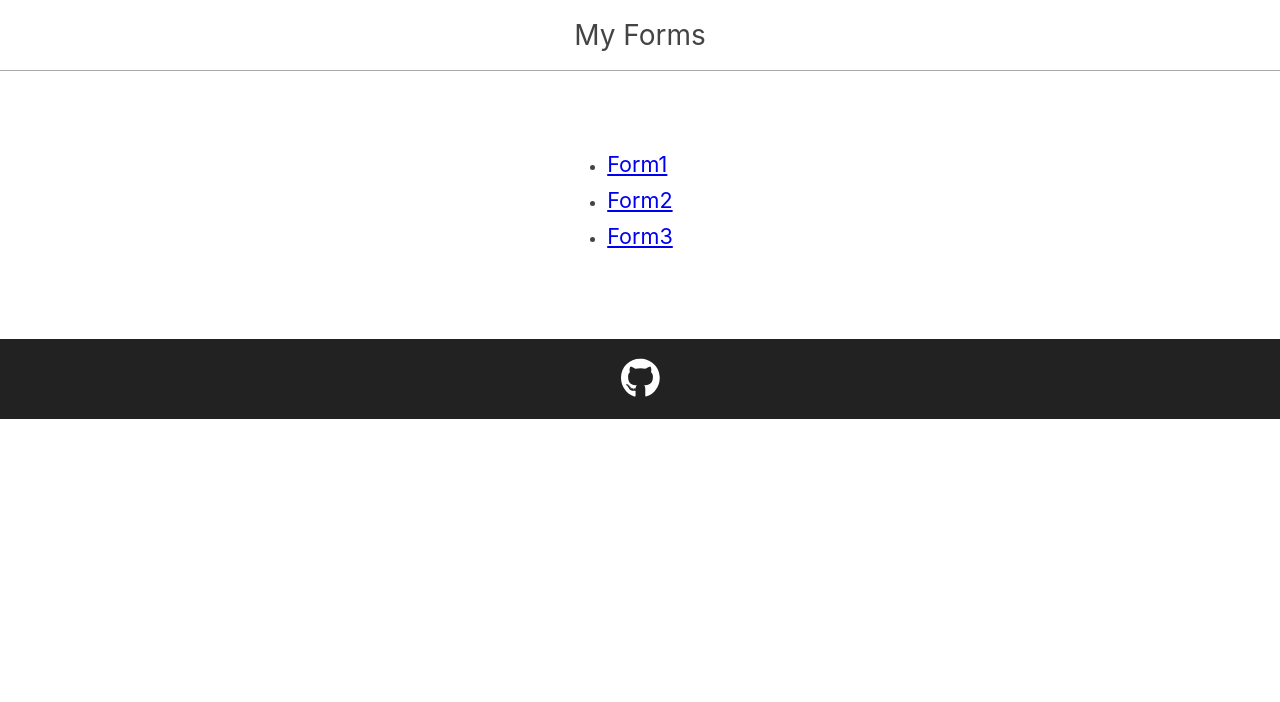
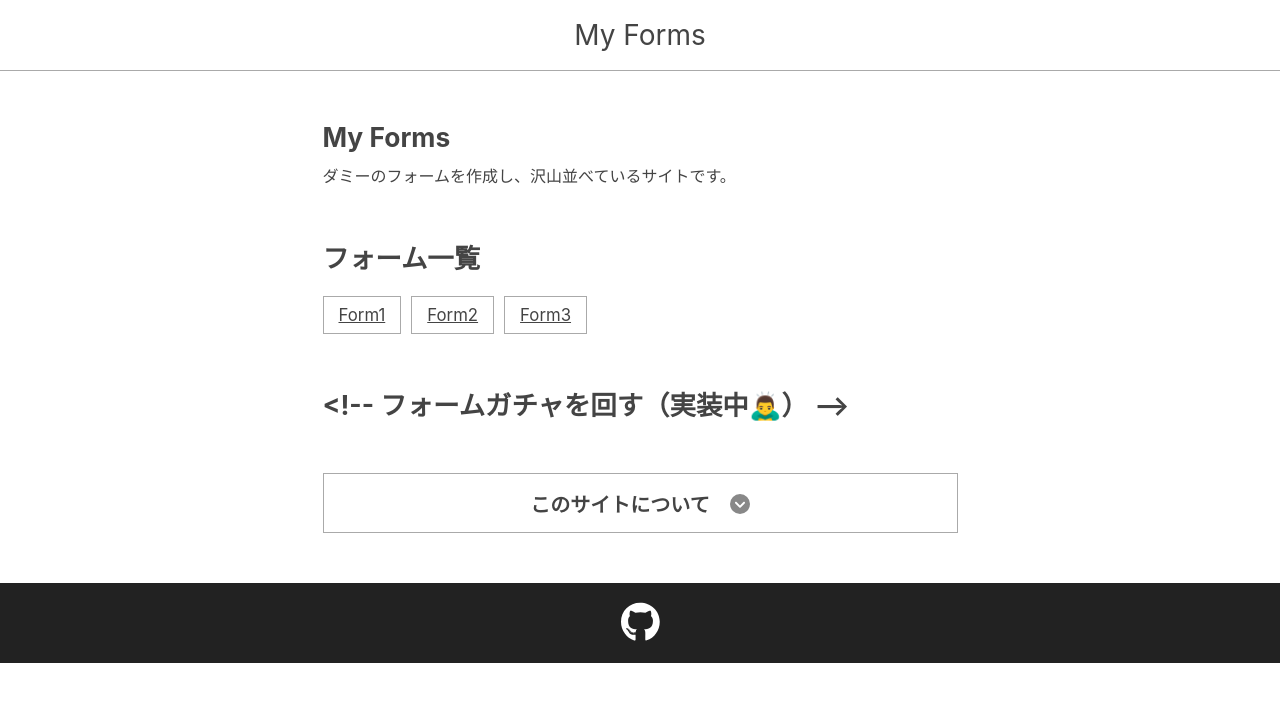
Before and after one commit to kento-yoshidu/myforms_frontend, a Next.js app: page / in a window 1280 px wide. Shown: the top 702 px of the page. Built offline with nearby package versions, Linux system fonts and the light colour scheme.

Commit message:
✨ Update Home Page

```diff
--- a/components/container.tsx
+++ b/components/container.tsx
@@ -2,7 +2,7 @@ import { ReactNode } from "react"
 import styles from "styles/container.module.css"
 
 const Container = ({ children }: { children: ReactNode }) => (
-  <div className={styles.wrapper}>
+  <div className={styles.container}>
     {children}
   </div>
 )
--- a/components/description.tsx
+++ b/components/description.tsx
@@ -5,7 +5,12 @@ import { faCircleChevronDown } from "@fortawesome/free-solid-svg-icons"
 
 import styles from "../styles/description.module.css"
 
-const Description = ({ children }: { children: ReactNode }) => {
+type Props = {
+  children: ReactNode,
+  heading?: string
+}
+
+const Description = ({ children, heading }: Props) => {
   const [textIsOpen, setTextIsOpen] = useState(false)
 
   const toggleText = () => {
@@ -18,7 +23,10 @@ const Description = ({ children }: { children: ReactNode }) => {
     <div className={textIsOpen ? styles.open : styles.close}>
       <h3 className={styles.heading}>
         <button onClick={toggleText}>
-          こぼれ話
+          {heading
+            ? heading
+            : "こぼれ話"
+          }
           <FontAwesomeIcon
             /* @ts-ignore */
             icon={faCircleChevronDown}
--- a/pages/index.tsx
+++ b/pages/index.tsx
@@ -1,13 +1,12 @@
 import type { NextPage } from 'next'
 import Head from 'next/head'
 import Link from 'next/link'
-import Container from '../components/container'
 import Header from '../components/header'
 
 import styles from "../styles/style.module.css"
+import Description from '../components/description'
 
-const Home: NextPage = () => {
-  return (
+const Home: NextPage = () => (
   <>
     <Head>
       <title>My Forms</title>
@@ -15,8 +14,16 @@ const Home: NextPage = () => {
 
     <Header isTop />
 
-      <Container>
     <main className={styles.main}>
+      <section className={styles.section}>
+        <h2 className={styles.h2}>My Forms</h2>
+
+        <p>ダミーのフォームを作成し、沢山並べているサイトです。</p>
+      </section>
+
+      <section className={styles.section}>
+        <h2 className={styles.h2}>フォーム一覧</h2>
+
         <ul className={styles.list}>
           <li>
             <Link href="/form1">Form1</Link>
@@ -30,10 +37,26 @@ const Home: NextPage = () => {
             <Link href="/form3">Form3</Link>
           </li>
         </ul>
+      </section>
+
+      <section className={styles.section}>
+        <h2 className={styles.h2}>&lt;!-- フォームガチャを回す（実装中🙇‍♂️） --&gt;</h2>
+
+      </section>
+
+      <Description heading="このサイトについて">
+        <section>
+          <h2>このサイトについて</h2>
+          <p>私のUI/UX、アクセシビリティに関する力を高めるため、ダミーのフォームを沢山作って並べているサイトです。ボタンをクリックしても何も起こらないので、気軽に遊んで行ってください。</p>
+        </section>
+
+        <section>
+          <h2>技術</h2>
+          <p>Next.jsで構築しています。Next.jsのAPI Routeの機能でAPIエンドポイントを作成、そこを叩いてデータを取得しています。React Hook FormやZodといった便利なライブラリーもあるのですが、あまり使用しない方向で作成したいと考えています。自力で構築できるのが一番ですからね💪。</p>
+        </section>
+      </Description>
     </main>
-      </Container>
   </>
 )
-}
 
 export default Home
--- a/styles/container.module.css
+++ b/styles/container.module.css
@@ -1,4 +1,4 @@
-.wrapper {
+.container {
   display: flex;
   flex-direction: column;
   align-items: center;
@@ -8,7 +8,7 @@
 }
 
 @media (width < 768px) {
-  .wrapper {
+  .container {
     margin: 20px auto;
     padding: 10px 0;
     width: 87%;
--- a/styles/description.module.css
+++ b/styles/description.module.css
@@ -84,9 +84,13 @@
   }
 }
 
+.textInner section {
+  margin: 0 auto 40px;
+}
+
 .textInner p {
   text-indent: 0.75rem;
-  margin-bottom: 10px;
+  margin: 10px 0;
   line-height: 1.85;
 }
 
--- a/styles/style.module.css
+++ b/styles/style.module.css
@@ -1,11 +1,34 @@
 .main {
+  max-width: var(--max-width);
   margin: 50px auto;
 }
 
-.list li {
-  margin-bottom: 10px;
+.section {
+  margin: 50px 0;
 }
 
-.list li a {
-  font-size: 1.35rem;
+.h2 {
+  margin-bottom: 10px;
+  font-size: 1.65rem;
 }
+
+.list {
+  display: flex;
+  gap: 10px;
+  margin: 20px auto;
+  list-style: none;
+}
+
+.list li {
+  border: 1px solid var(--border-color);
+  padding: 8px 15px;
+}
+
+.list li:hover {
+  background-color: rgba(250, 250, 250, 0.9);
+}
+
+.list a {
+  color: #444;
+  font-size: 1.05rem;
+}
```
Lines whose indentation alone changed are shown as unchanged.
